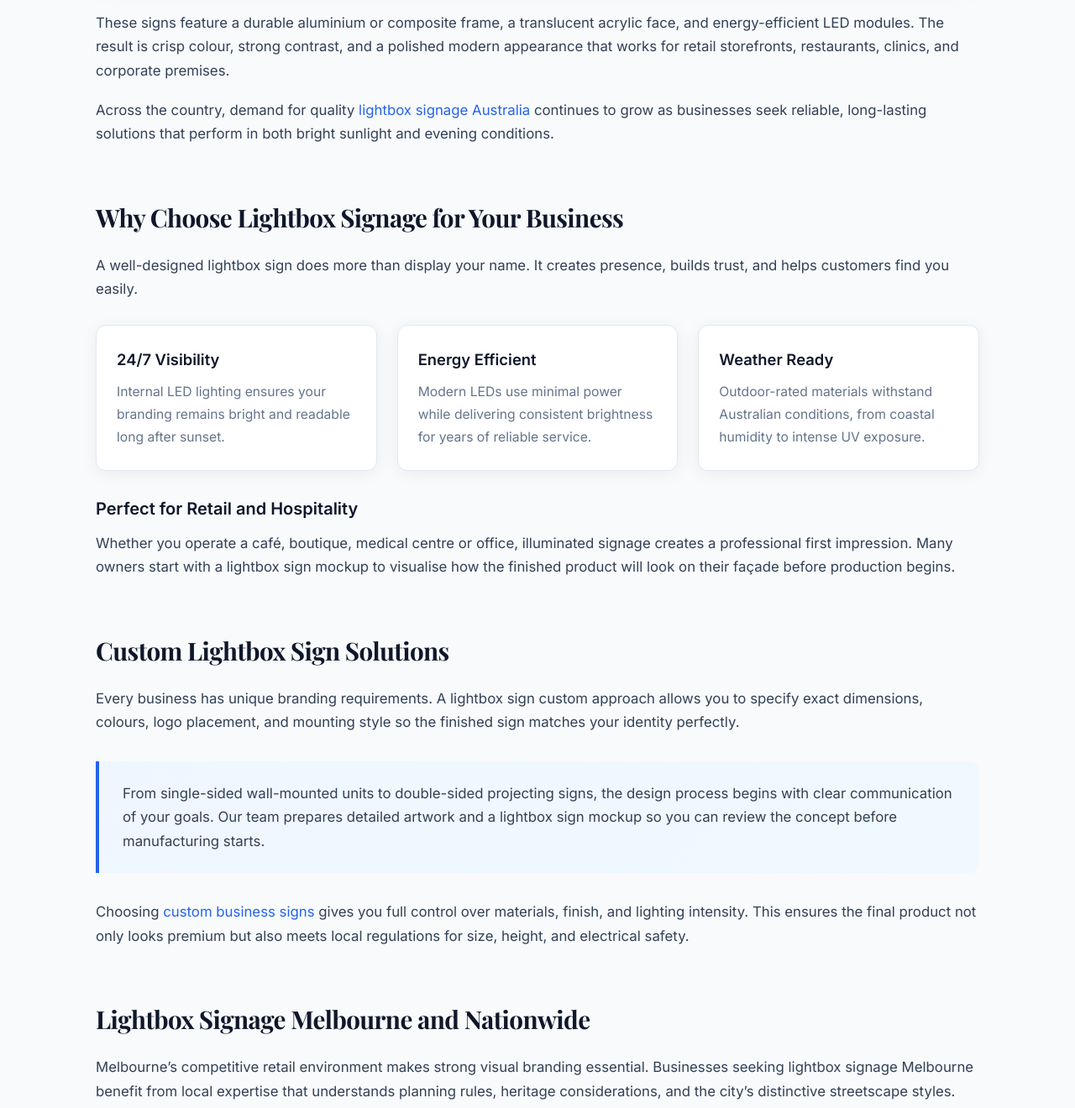
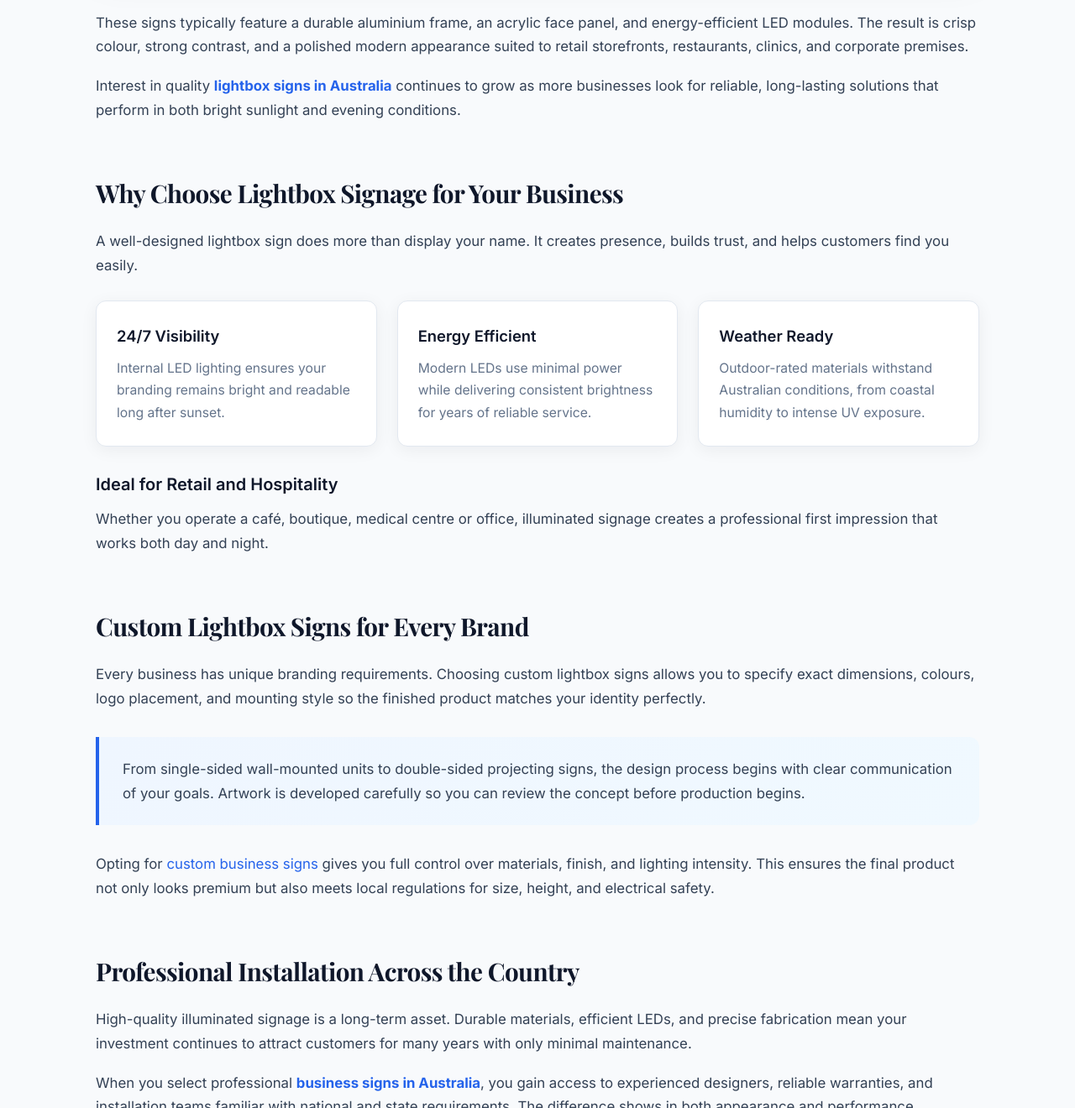
Before and after one commit to businesssigns/lightboxsigns, a plain HTML site: page index.html in a window 1280 px wide. Shown: the part 1480-2800 px from the top of the page at 84% size. Drawn offline with nearby package versions, Linux system fonts and the light colour scheme.

Commit message:
Update index.html

```diff
--- a/index.html
+++ b/index.html
@@ -3,8 +3,8 @@
 <head>
   <meta charset="UTF-8">
   <meta name="viewport" content="width=device-width, initial-scale=1.0">
-  <meta name="description" content="Professional lightbox signs and custom business signs for Australian businesses. Explore high-quality illuminated signage solutions across Melbourne and Australia.">
-  <title>Lightbox Signs | Custom Illuminated Business Signage Australia</title>
+  <meta name="description" content="Professional lightbox signs and custom lightbox signs for businesses across Australia. High-quality illuminated signage designed for visibility day and night.">
+  <title>Lightbox Signs | Custom Illuminated Signage Australia</title>
   <link rel="preconnect" href="https://fonts.googleapis.com">
   <link rel="preconnect" href="https://fonts.gstatic.com" crossorigin>
   <link href="https://fonts.googleapis.com/css2?family=Inter:wght@400;500;600;700&family=Playfair+Display:wght@600;700&display=swap" rel="stylesheet">
@@ -342,16 +342,16 @@
   <main>
     <section id="about">
       <h2>What Are Lightbox Signs?</h2>
-      <p class="lead">Lightbox signs, also known as light box signs or illuminated cabinet signs, use internal LED lighting to create a bright, evenly lit display that remains highly visible after dark.</p>
+      <p class="lead">Lightbox signs use internal LED lighting behind a translucent face to create a bright, evenly lit display that remains highly visible after dark.</p>
 
       <figure class="visual">
-        <img src="https://neonsnest.com/cdn/shop/files/LightBox_Signs.png?v=1751104122&width=1100" alt="Modern illuminated lightbox signs on a commercial storefront at dusk" width="1200" height="900">
+        <img src="https://neonsnest.com/cdn/shop/files/LightBox_Signs.png?v=1751104122&width=1100" alt="Illuminated lightbox signs glowing on a modern commercial storefront at night" width="1200" height="675">
         <figcaption>Professional lightbox signs deliver clear brand visibility around the clock.</figcaption>
       </figure>
 
-      <p>These signs feature a durable aluminium or composite frame, a translucent acrylic face, and energy-efficient LED modules. The result is crisp colour, strong contrast, and a polished modern appearance that works for retail storefronts, restaurants, clinics, and corporate premises.</p>
+      <p>These signs typically feature a durable aluminium frame, an acrylic face panel, and energy-efficient LED modules. The result is crisp colour, strong contrast, and a polished modern appearance suited to retail storefronts, restaurants, clinics, and corporate premises.</p>
 
-      <p>Across the country, demand for quality <a href="https://neonsnest.com.au/lightbox-signs/">lightbox signage Australia</a> continues to grow as businesses seek reliable, long-lasting solutions that perform in both bright sunlight and evening conditions.</p>
+      <p>Interest in quality <strong><a href="https://neonsnest.com.au/lightbox-signs/">lightbox signs in Australia</a></strong> continues to grow as more businesses look for reliable, long-lasting solutions that perform in both bright sunlight and evening conditions.</p>
     </section>
 
     <section id="benefits">
@@ -373,36 +373,26 @@
         </div>
       </div>
 
-      <h3>Perfect for Retail and Hospitality</h3>
-      <p>Whether you operate a café, boutique, medical centre or office, illuminated signage creates a professional first impression. Many owners start with a lightbox sign mockup to visualise how the finished product will look on their façade before production begins.</p>
+      <h3>Ideal for Retail and Hospitality</h3>
+      <p>Whether you operate a café, boutique, medical centre or office, illuminated signage creates a professional first impression that works both day and night.</p>
     </section>
 
     <section id="custom">
-      <h2>Custom Lightbox Sign Solutions</h2>
-      <p>Every business has unique branding requirements. A lightbox sign custom approach allows you to specify exact dimensions, colours, logo placement, and mounting style so the finished sign matches your identity perfectly.</p>
+      <h2>Custom Lightbox Signs for Every Brand</h2>
+      <p>Every business has unique branding requirements. Choosing custom lightbox signs allows you to specify exact dimensions, colours, logo placement, and mounting style so the finished product matches your identity perfectly.</p>
 
       <div class="highlight">
-        <p>From single-sided wall-mounted units to double-sided projecting signs, the design process begins with clear communication of your goals. Our team prepares detailed artwork and a lightbox sign mockup so you can review the concept before manufacturing starts.</p>
+        <p>From single-sided wall-mounted units to double-sided projecting signs, the design process begins with clear communication of your goals. Artwork is developed carefully so you can review the concept before production begins.</p>
       </div>
 
-      <p>Choosing <a href="https://neonsnest.com.au/sign-types/">custom business signs</a> gives you full control over materials, finish, and lighting intensity. This ensures the final product not only looks premium but also meets local regulations for size, height, and electrical safety.</p>
+      <p>Opting for <a href="https://neonsnest.com.au/sign-types/">custom business signs</a> gives you full control over materials, finish, and lighting intensity. This ensures the final product not only looks premium but also meets local regulations for size, height, and electrical safety.</p>
     </section>
 
     <section>
-      <h2>Lightbox Signage Melbourne and Nationwide</h2>
-      <p>Melbourne’s competitive retail environment makes strong visual branding essential. Businesses seeking lightbox signage Melbourne benefit from local expertise that understands planning rules, heritage considerations, and the city’s distinctive streetscape styles.</p>
-
-      <p>We also support clients across other states. Whether you need a light box sign Australia-wide delivery and installation or a single statement piece for a regional location, the same quality standards apply.</p>
-
-      <h3>From Concept to Installation</h3>
-      <p>The process typically includes site assessment, design development, production of a lightbox sign mockup, manufacturing, and professional installation by licensed electricians. This end-to-end service minimises disruption and guarantees a clean, code-compliant result.</p>
-    </section>
-
-    <section>
-      <h2>Investing in Quality <u><a href="https://neonsnest.com.au/">Business Signs in Australia</a></u></h2>
+      <h2>Professional Installation Across the Country</h2>
       <p>High-quality illuminated signage is a long-term asset. Durable materials, efficient LEDs, and precise fabrication mean your investment continues to attract customers for many years with only minimal maintenance.</p>
 
-      <p>When you select professional business signs in Australia, you gain access to experienced designers, reliable warranties, and installation teams familiar with national and state requirements. The difference shows in both appearance and performance.</p>
+      <p>When you select professional <strong><a href="https://neonsnest.com.au/">business signs in Australia</a></strong>, you gain access to experienced designers, reliable warranties, and installation teams familiar with national and state requirements. The difference shows in both appearance and performance.</p>
     </section>
 
     <section class="cta" id="contact">
```
